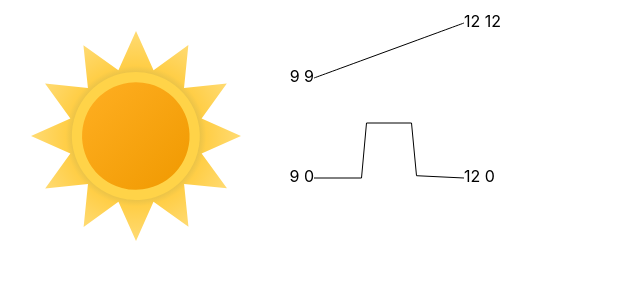
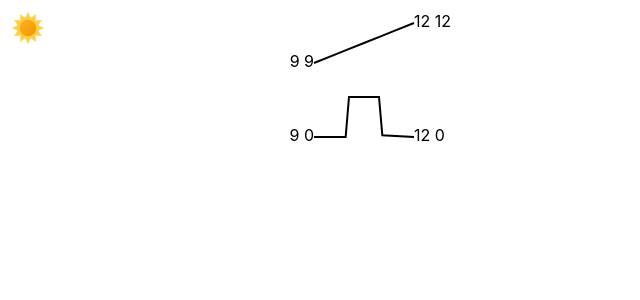
Before and after one commit to aslak01/miniweather, a SvelteKit app: page / in a window 1280 px wide. Shown: the top 300 px of the page, without its empty margins (0-640 px from the left). Built offline with nearby package versions, Linux system fonts and the light colour scheme.

Commit message:
try to fix

```diff
--- a/src/lib/components/histogram.svelte
+++ b/src/lib/components/histogram.svelte
@@ -5,8 +5,8 @@
 
 	export let data: DataAndTime[];
 
-	export let height = 100;
-	export let width = 300;
+	export let height = 70;
+	export let width = 200;
 
 	export let margins = {
 		inline: 50,
@@ -19,18 +19,18 @@
 	const maxY = Math.max(...data.map((d) => d.value));
 	const minY = Math.min(...data.map((d) => d.value));
 
-	const xAccessor = (d) => new Date(d.date);
-	const yAccessor = (d) => d.value;
+	const xAccessor = (d: DataAndTime) => new Date(d.date);
+	const yAccessor = (d: DataAndTime) => d.value;
 
 	const xScale = d3
 		.scaleTime()
 		.domain([new Date(first.date), new Date(last.date)])
-		.range([margins.inline, width - margins.inline * 2]);
+		.range([margins.inline, width - margins.inline]);
 
 	const yScale = d3
 		.scaleLinear()
 		.domain([minY, maxY])
-		.range([height - margins.block * 2, margins.block])
+		.range([height - margins.block, margins.block])
 		.nice();
 
 	const scaleData = (d: DataAndTime): [number, number] => [
@@ -67,11 +67,9 @@
 			xScale(xAccessor(data[data.length - 1])),
 			yScale(yAccessor(data[data.length - 1]))
 		]);
-		return result;
+		return result as [number, number][];
 	}
 	const feltonData = generateFeltonLine(data, xScale, xAccessor, yScale, yAccessor);
-	console.log(data);
-	console.log(feltonData);
 
 	// const line = d3.line().curve(d3.curveLinear)(scaledData);
 	const line = d3.line().curve(d3.curveLinear)(feltonData);
@@ -91,7 +89,7 @@
 	svg path {
 		fill: none;
 		stroke: black;
-		stroke-width: 1px;
+		stroke-width: 2px;
 	}
 	text.first {
 		text-anchor: end;
--- a/src/lib/components/linechart.svelte
+++ b/src/lib/components/linechart.svelte
@@ -5,8 +5,8 @@
 
 	export let data: DataAndTime[];
 
-	export let height = 100;
-	export let width = 300;
+	export let height = 70;
+	export let width = 200;
 
 	export let margins = {
 		inline: 50,
@@ -23,12 +23,12 @@
 	const xScale = d3
 		.scaleTime()
 		.domain([new Date(first.date), new Date(last.date).getTime()])
-		.range([margins.inline, width - margins.inline * 2]);
+		.range([margins.inline, width - margins.inline]);
 
 	const yScale = d3
 		.scaleLinear()
 		.domain([minY, maxY])
-		.range([height - margins.block * 2, margins.block])
+		.range([height - margins.block, margins.block])
 		.nice();
 
 	const scaleData = (d: DataAndTime): [number, number] => [
@@ -37,8 +37,6 @@
 	];
 
 	const scaledData = data.map(scaleData);
-
-	console.log(scaledData);
 
 	const firstCoord = scaledData[0];
 	const lastCoord = scaledData[scaledData.length - 1];
@@ -60,7 +58,7 @@
 	svg path {
 		fill: none;
 		stroke: black;
-		stroke-width: 1px;
+		stroke-width: 2px;
 	}
 	text.first {
 		text-anchor: end;
--- a/src/routes/+page.svelte
+++ b/src/routes/+page.svelte
@@ -79,12 +79,16 @@
 	.rain,
 	.temps {
 		display: flex;
+		flex-direction: row;
 	}
-	/* .icon { */
-	/* } */
+	.icon {
+		max-height: 40px;
+		max-width: 40px;
+		flex-shrink: 0;
+	}
 	.line {
 		width: 100%;
-		height: 100px;
+		height: 100%;
 	}
 	.weather {
 		display: grid;
```
